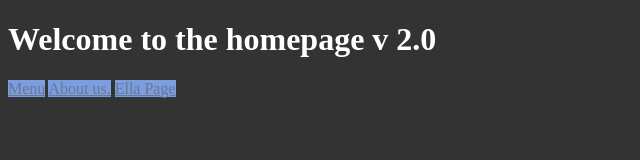
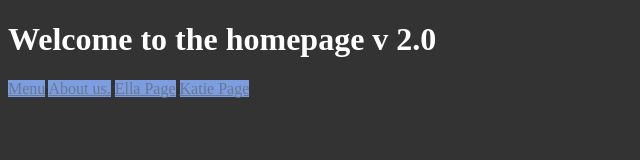
Before and after one commit to osulluke/node-crash, a website: page public/home.html in a window 1280 px wide. Shown: the whole page, without its empty margins (0-640 px from the left). Drawn offline with Linux system fonts and the light colour scheme.

Commit message:
Small change.

```diff
--- a/public/home.html
+++ b/public/home.html
@@ -12,5 +12,6 @@
     <a href="./menu.html">Menu</a>
     <a href="./about.html" class="href">About us.</a>
     <a href="./ella.html">Ella Page</a>
+    <a href="./katie.html">Katie Page</a>
 </body>
 </html>
```
